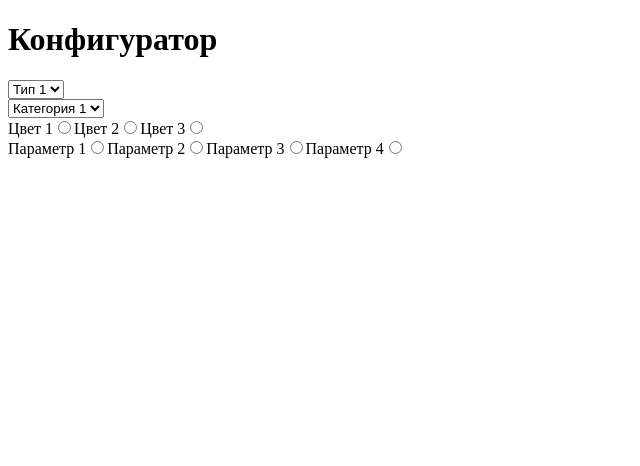
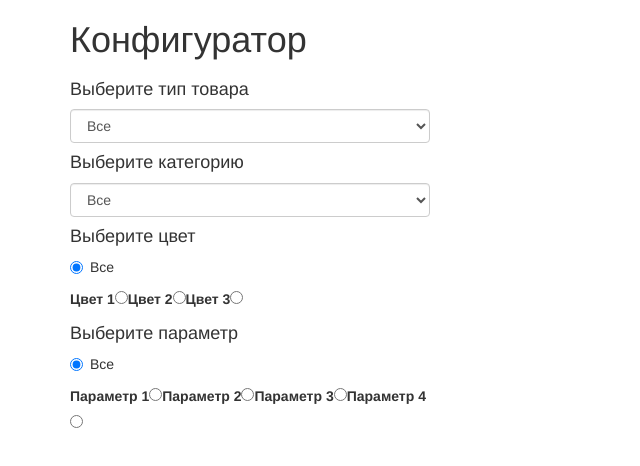
Before and after one commit to andrei8484/configurator_1, a plain HTML site: page index.html in a window 1280 px wide. Shown: the whole page, without its empty margins (0-640 px from the left). Drawn offline with Linux system fonts and the light colour scheme.

Commit message:
[ADD] Bootstrap стили и значение "Все" для select и radio

```diff
--- a/index.html
+++ b/index.html
@@ -1,30 +1,67 @@
 <!DOCTYPE html>
 <html lang="en">
+
 <head>
   <meta charset="UTF-8">
   <meta name="viewport" content="width=device-width, initial-scale=1.0">
   <meta http-equiv="X-UA-Compatible" content="ie=edge">
   <title>Конфигуратор</title>
+  <!-- Стили -->
+  <link rel="stylesheet" href="./public/css/bootstrap.min.css">
 </head>
+
 <body>
+  <div class="container">
     <h1>Конфигуратор</h1>
+    <div class="row">
+      <!-- Левая часть -->
+      <div class="col-md-4">
         <!-- Тип товара -->
+        <h4>Выберите тип товара</h4>
         <div class="type">
-    <select name="type" id="type"></select>
+          <select name="type" id="type" class="form-control">
+            <option value="" selected>Все</option>
+          </select>
         </div>
         <!-- Категория товара -->
+        <h4>Выберите категорию</h4>
         <div class="category">
-    <select name="category" id="category"></select>
+          <select name="category" id="category" class="form-control">
+            <option value="" selected>Все</option>
+          </select>
         </div>
         <!-- Цвет товара -->
-  <div class="color"></div>
+        <h4>Выберите цвет</h4>
+        <div class="color">
+          <div class="radio">
+            <label>
+              <input type="radio" name="color" value="" checked>
+              Все
+            </label>
+          </div>
+        </div>
         <!-- Параметр товара -->
-  <div class="parameter"></div>
+        <h4>Выберите параметр</h4>
+        <div class="parameter">
+          <div class="radio">
+            <label>
+              <input type="radio" name="parameter" value="" checked>
+              Все
+            </label>
+          </div>
+        </div>
+      </div>
+      <!-- Правая часть -->
+      <div class="col-md-8">
         <!-- Товары -->
-  <div class="products"></div>
+        <div class="row products"></div>
+      </div>
+    </div>
+  </div>
   <!-- Скрипты -->
   <script src="./public/js/jquery-3.2.1.min.js"></script>
   <script src="./public/js/products.js"></script>
   <script src="./public/js/index.js"></script>
 </body>
+
 </html>
```
Lines whose indentation alone changed are shown as unchanged.
